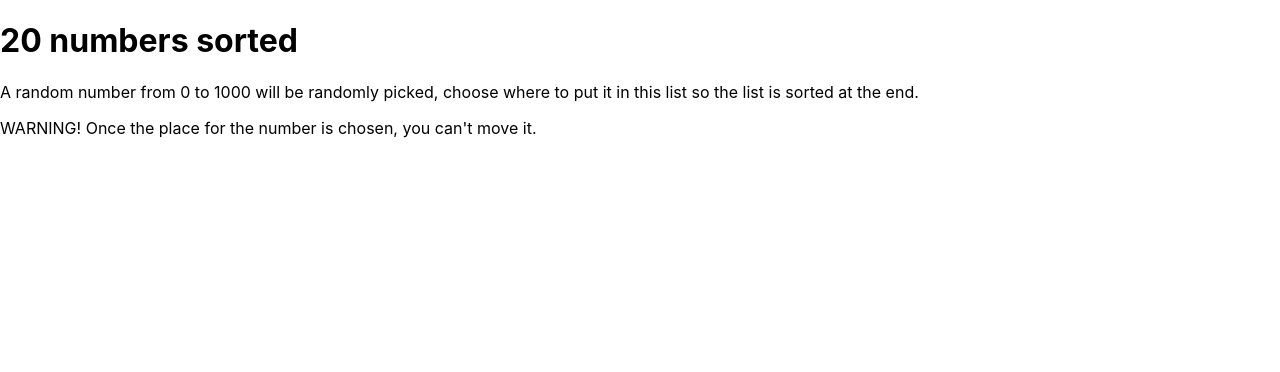
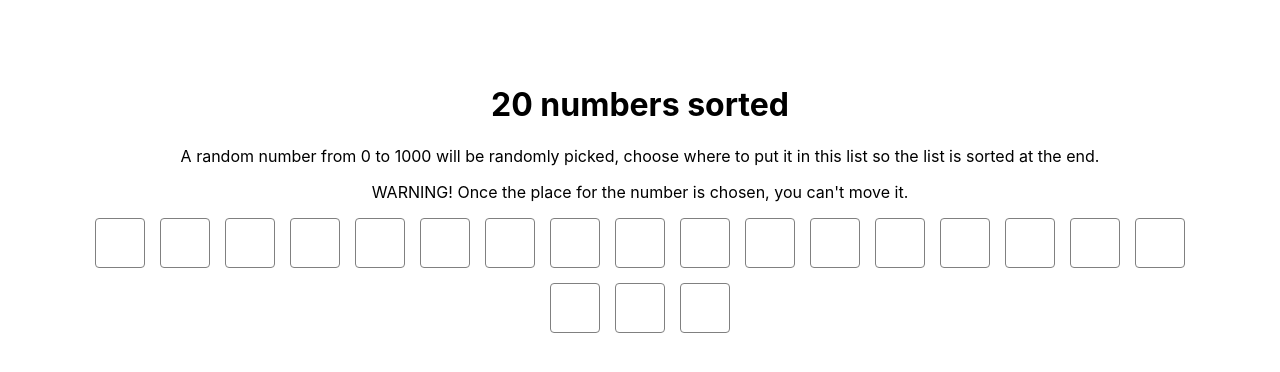
Before and after one commit to ZeKap/20-numbers, a React (Create React App) app: page / in a window 1280 px wide. Shown: the top 372 px of the page. Built offline with nearby package versions, Linux system fonts and the light colour scheme.

Commit message:
added list

```diff
--- a/src/App.css
+++ b/src/App.css
@@ -1,38 +1,26 @@
-.App {
+* {
   text-align: center;
 }
 
-.App-logo {
-  height: 40vmin;
-  pointer-events: none;
+body {
+  width: calc(100vw - 2*(4rem));
+  padding: 4rem;
 }
 
-@media (prefers-reduced-motion: no-preference) {
-  .App-logo {
-    animation: App-logo-spin infinite 20s linear;
-  }
+.numbers {
+  display: flex;
+  flex-direction: row;
+  gap: 15px;
+  justify-content: center;
+  flex-wrap: wrap;
 }
 
-.App-header {
-  background-color: #282c34;
-  min-height: 100vh;
-  display: flex;
-  flex-direction: column;
-  align-items: center;
-  justify-content: center;
-  font-size: calc(10px + 2vmin);
-  color: white;
+.number {
+  width: 3rem;
+  height: 3rem;
+  border: solid 1px grey;
+  border-radius: 4px;
 }
-
-.App-link {
-  color: #61dafb;
+.number:hover {
+  background-color: #f0f0f0;
 }
-
-@keyframes App-logo-spin {
-  from {
-    transform: rotate(0deg);
-  }
-  to {
-    transform: rotate(360deg);
-  }
-}
--- a/src/App.tsx
+++ b/src/App.tsx
@@ -1,12 +1,29 @@
 import './App.css';
 
 function App() {
+  var numbers = new Array(20).fill(0);
+
+  function getRandomInt(max: number) {
+    return Math.floor(Math.random() * max);
+  }
+
+  function handleCaseClick(index: number) {
+    console.log(index);
+  }
+
   return (
     <>
       <h1>20 numbers sorted</h1>
       <p>A random number from 0 to 1000 will be randomly picked, choose where to put it in this list so the list is sorted at the end.</p>
       <p>WARNING! Once the place for the number is chosen, you can't move it.</p>
 
+      <div className="numbers">
+      {numbers.map((number, index) => (
+        <div key={index} className="number" onClick={()=>handleCaseClick(index)}>
+          {number!==0 ? number : ''}
+        </div>
+      ))}
+    </div>
     </>
   );
 }
```
